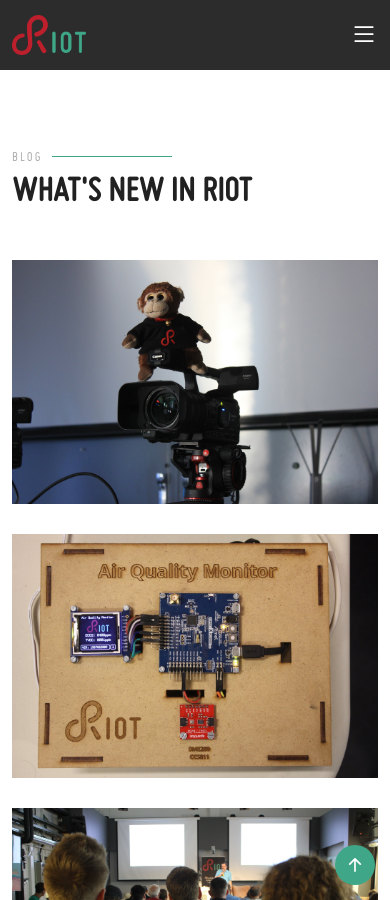
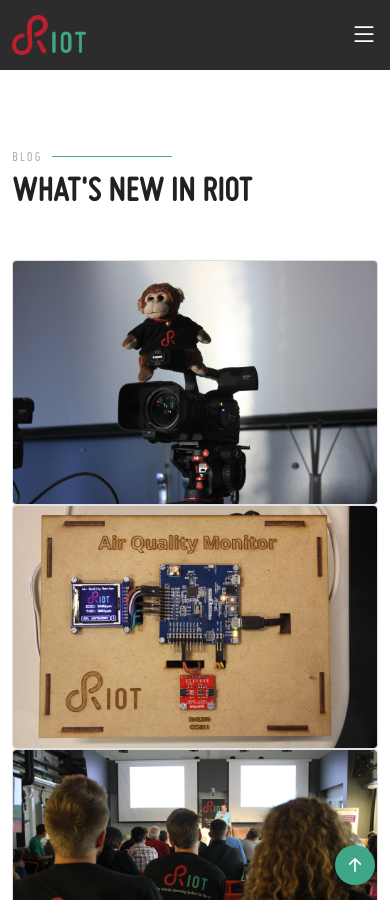
Before and after one commit to RIOT-OS/riot-os.org, a Jekyll site: the page built from index.html, in a window 390 px wide and 900 px high, scrolled down 5310 px. Built offline with Jekyll 4.4.1, drawn with Linux system fonts in a browser that asks for light colours; nearby versions of some CDN libraries; some web fonts are replaced.

Commit message:
index: rewrite blog entries

```diff
--- a/_includes/header.html
+++ b/_includes/header.html
@@ -11,7 +11,7 @@
           <li><a class="nav-link scrollto active" href="#hero">Home</a></li>
           <li><a class="nav-link scrollto" href="#about">About</a></li>
           <li><a class="nav-link scrollto" href="#services">Services</a></li>
-          <li><a class="nav-link scrollto " href="#portfolio">Portfolio</a></li>
+          <li><a class="nav-link scrollto " href="#blog">Blog</a></li>
           <li><a class="nav-link scrollto" href="#team">Team</a></li>
           <li class="dropdown"><a href="#"><span>Drop Down</span> <i class="bi bi-chevron-down"></i></a>
             <ul>
--- a/_sass/pages/index.scss
+++ b/_sass/pages/index.scss
@@ -5,7 +5,6 @@
 * Author: BootstrapMade.com
 * License: https://bootstrapmade.com/license/
 */
-
 
 /*--------------------------------------------------------------
 # Back to top button
@@ -289,92 +288,34 @@
 }
 
 /*--------------------------------------------------------------
-# Portfolio
+# Blog
 --------------------------------------------------------------*/
 
-.portfolio .portfolio-item {
-  margin-bottom: 30px;
+#blog {
+  .card {
+    a {
+      color: $light;
     }
-
-.portfolio .portfolio-item .portfolio-img {
-  overflow: hidden;
-}
-
-.portfolio .portfolio-item .portfolio-img img {
+    .card-img {
       transition: all 0.8s ease-in-out;
     }
-
-.portfolio .portfolio-item .portfolio-info {
+    .card-img-overlay {
       opacity: 0;
-  position: absolute;
-  left: 15px;
-  bottom: 0;
-  z-index: 3;
-  right: 15px;
-  transition: all ease-in-out 0.3s;
-  background: rgba(0, 0, 0, 0.5);
-  padding: 10px 15px;
+      transition: all ease-in-out 0.5s;
+      .card-text {
+        font-size: 0.9em;
       }
-
-.portfolio .portfolio-item .portfolio-info h4 {
-  font-size: 18px;
-  color: $light;
-  font-weight: 600;
-  color: $light;
-  margin-bottom: 0px;
     }
-
-.portfolio .portfolio-item .portfolio-info p {
-  color: $light;
-  font-size: 14px;
-  margin-bottom: 0;
   }
-
-.portfolio .portfolio-item .portfolio-info .preview-link, .portfolio .portfolio-item .portfolio-info .details-link {
-  position: absolute;
-  right: 40px;
-  font-size: 24px;
-  top: calc(50% - 18px);
-  color: $light;
-  transition: 0.3s;
-}
-
-.portfolio .portfolio-item .portfolio-info .preview-link:hover, .portfolio .portfolio-item .portfolio-info .details-link:hover {
-  color: $primary-light;
-}
-
-.portfolio .portfolio-item .portfolio-info .details-link {
-  right: 10px;
-}
-
-.portfolio .portfolio-item .portfolio-links {
-  opacity: 0;
-  left: 0;
-  right: 0;
-  text-align: center;
-  z-index: 3;
-  position: absolute;
-  transition: all ease-in-out 0.3s;
-}
-
-.portfolio .portfolio-item .portfolio-links a {
-  color: $light;
-  margin: 0 2px;
-  font-size: 28px;
-  display: inline-block;
-  transition: 0.3s;
-}
-
-.portfolio .portfolio-item .portfolio-links a:hover {
-  color: #fd9f5b;
-}
-
-.portfolio .portfolio-item:hover .portfolio-img img {
+  .card:hover {
+    .card-img {
       transform: scale(1.2);
     }
-
-.portfolio .portfolio-item:hover .portfolio-info {
+    .card-img-overlay {
       opacity: 1;
+      background-color: transparentize($color: $dark, $amount: 0.3);
+    }
+  }
 }
 
 /*--------------------------------------------------------------
--- a/assets/js/main.js
+++ b/assets/js/main.js
@@ -155,60 +155,6 @@
   });
 
   /**
-   * Porfolio isotope and filter
-   */
-  window.addEventListener('load', () => {
-    let portfolioContainer = select('.portfolio-container');
-    if (portfolioContainer) {
-      let portfolioIsotope = new Isotope(portfolioContainer, {
-        itemSelector: '.portfolio-item',
-      });
-
-      let portfolioFilters = select('#portfolio-flters li', true);
-
-      on('click', '#portfolio-flters li', function(e) {
-        e.preventDefault();
-        portfolioFilters.forEach(function(el) {
-          el.classList.remove('filter-active');
-        });
-        this.classList.add('filter-active');
-
-        portfolioIsotope.arrange({
-          filter: this.getAttribute('data-filter')
-        });
-        portfolioIsotope.on('arrangeComplete', function() {
-          AOS.refresh()
-        });
-      }, true);
-    }
-
-  });
-
-  /**
-   * Initiate portfolio lightbox
-   */
-  const portfolioLightbox = GLightbox({
-    selector: '.portfolio-lightbox'
-  });
-
-  /**
-   * Portfolio details slider
-   */
-  new Swiper('.portfolio-details-slider', {
-    speed: 400,
-    loop: true,
-    autoplay: {
-      delay: 5000,
-      disableOnInteraction: false
-    },
-    pagination: {
-      el: '.swiper-pagination',
-      type: 'bullets',
-      clickable: true
-    }
-  });
-
-  /**
    * Testimonials slider
    */
   new Swiper('.testimonials-slider', {
--- a/index.html
+++ b/index.html
@@ -230,52 +230,60 @@
       </div>
     </section><!-- End Services Section -->
 
-    <!-- ======= Portfolio Section ======= -->
-    <section id="portfolio" class="portfolio">
+    <!-- ======= Blog Section ======= -->
+    <section id="blog" class="blog">
       <div class="container">
-
-        <div class="section-title" data-aos="zoom-out">
+        <div class="section-title">
           <h2>Blog</h2>
           <p>What's new in RIOT</p>
         </div>
 
-        <div class="row portfolio-container" data-aos="fade-up">
-          <div class="col-lg-4 col-md-6 portfolio-item filter-card">
-              <div class="portfolio-img"><img src="{{ "assets/img/blog/bobo.jpg" | relative_url }}" class="img-fluid" alt=""></div>
-            <div class="portfolio-info">
-              <h4>Happy Bobo</h4>
-              <p>Mauris pellentesque dignissim ultrices. Etiam ac nulla dignissim, finibus turpis quis, iaculis purus. Curabitur eleifend orci a leo pretium maximus.</p>
-              <a href="{{ "assets/img/blog/bobo.jpg" | relative_url }}" data-gallery="portfolioGallery" class="portfolio-lightbox preview-link" title="Happy Bobo"><i class="bx bx-plus"></i></a>
-              <a href="#" class="details-link" title="More Details"><i class="bx bx-link"></i></a>
-              <!-- <a href="portfolio-details.html" class="details-link" title="More Details"><i class="bx bx-link"></i></a> -->
+        <div class="row" data-aos="fade-up">
+
+          <div class="col-12 col-lg-4 border-0">
+            <div class="card text-white overflow-hidden">
+              <a href="#blog" class="overflow-hidden">
+                <img src="assets/img/blog/bobo.jpg" class="card-img" alt="">
+                <div class="card-img-overlay">
+                  <h5 class="card-title">Happy Bobo</h5>
+                  <p class="card-text">Mauris pellentesque dignissim ultrices. Etiam ac nulla dignissim, finibus turpis
+                    quis, iaculis purus. Curabitur eleifend orci a leo pretium maximus.</p>
+                  <p class="card-text"><small>Posted 3 mins ago</small></p>
+                </div>
+              </a>
             </div>
           </div>
 
-          <div class="col-lg-4 col-md-6 portfolio-item filter-card">
-              <div class="portfolio-img"><img src="{{ "assets/img/blog/air_monitor.jpg" | relative_url }}" class="img-fluid" alt=""></div>
-            <div class="portfolio-info">
-              <h4>RIOT powered Air Monitor</h4>
-              <p>In tempus libero id arcu venenatis dictum. Nunc sit amet dapibus dui, in laoreet metus.</p>
-              <a href="{{ "assets/img/blog/air_monitor.jpg" | relative_url }}" data-gallery="portfolioGallery" class="portfolio-lightbox preview-link" title="RIOT powered Air Monitor"><i class="bx bx-plus"></i></a>
-              <a href="#" class="details-link" title="More Details"><i class="bx bx-link"></i></a>
-              <!-- <a href="portfolio-details.html" class="details-link" title="More Details"><i class="bx bx-link"></i></a> -->
+          <div class="col-12 col-lg-4 border-0">
+            <div class="card text-white overflow-hidden">
+              <a href="#blog" class="overflow-hidden">
+                <img src="assets/img/blog/air_monitor.jpg" class="card-img" alt="">
+                <div class="card-img-overlay">
+                  <h5 class="card-title">RIOT powered Air Monitor</h5>
+                  <p class="card-text">In tempus libero id arcu venenatis dictum. Nunc sit amet dapibus dui, in laoreet
+                    metus.</p>
+                  <p class="card-text"><small>Posted 2 days ago</small></p>
+                </div>
+              </a>
             </div>
           </div>
 
-          <div class="col-lg-4 col-md-6 portfolio-item filter-card">
-              <div class="portfolio-img"><img src="{{ "assets/img/blog/summit.jpg" | relative_url }}" class="img-fluid" alt=""></div>
-            <div class="portfolio-info">
-              <h4>RIOT Summit 2019</h4>
-              <p>Morbi tempus euismod mauris nec scelerisque.</p>
-              <a href="{{ "assets/img/blog/summit.jpg" | relative_url }}" data-gallery="portfolioGallery" class="portfolio-lightbox preview-link" title="RIOT Summit 2019"><i class="bx bx-plus"></i></a>
-              <a href="#" class="details-link" title="More Details"><i class="bx bx-link"></i></a>
-              <!-- <a href="portfolio-details.html" class="details-link" title="More Details"><i class="bx bx-link"></i></a> -->
+          <div class="col-12 col-lg-4 border-0">
+            <div class="card text-white overflow-hidden">
+              <a href="#blog" class="overflow-hidden">
+                <img src="assets/img/blog/summit.jpg" class="card-img" alt="">
+                <div class="card-img-overlay">
+                  <h5 class="card-title">RIOT Summit 2019</h5>
+                  <p class="card-text">Morbi tempus euismod mauris nec scelerisque.</p>
+                  <p class="card-text"><small>Posted 5 days ago</small></p>
+                </div>
+              </a>
             </div>
           </div>
+
         </div>
-
       </div>
-    </section><!-- End Portfolio Section -->
+    </section><!-- End Blog Section -->
 
     <!-- ======= Testimonials Section ======= -->
     <section id="testimonials" class="testimonials">
```
Lines whose indentation alone changed are shown as unchanged.
